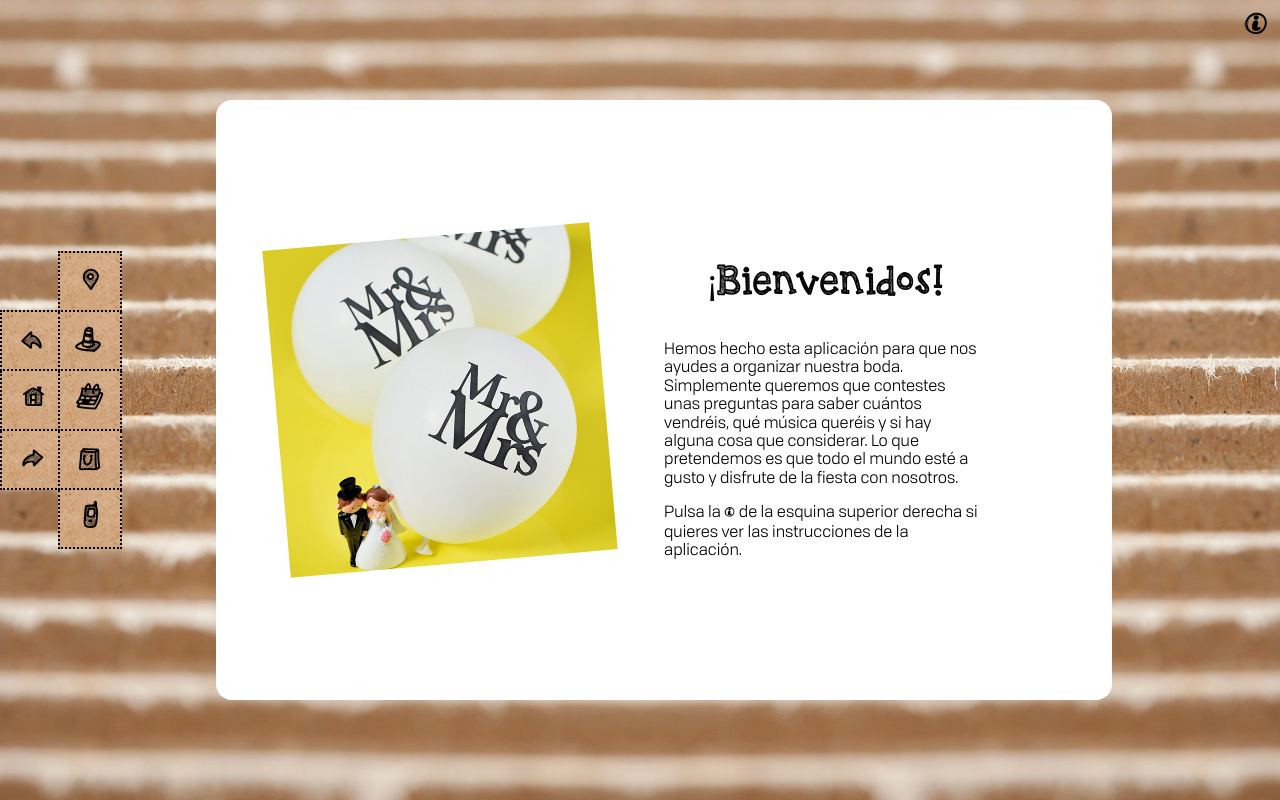
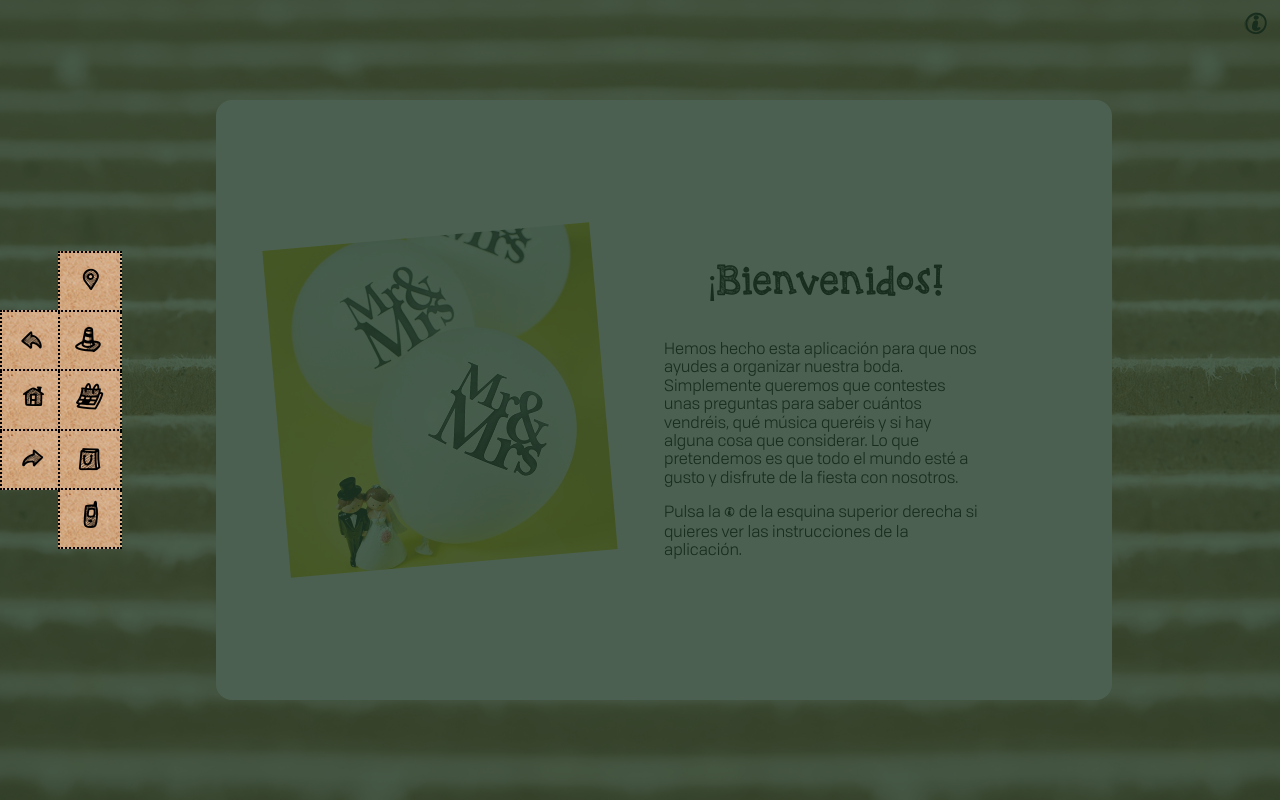
Before and after one commit to ramingar/wedding-app-source-code, a Vue app: page / in a window 1280 px wide. Both pictures are taken after a click on the button 32 px from the left and 400 px from the top of the page. Built offline with nearby package versions, Linux system fonts and the light colour scheme.

Commit message:
Show/Hide submenu

```diff
--- a/src/components/SlideComponent/SlideButtons.vue
+++ b/src/components/SlideComponent/SlideButtons.vue
@@ -4,14 +4,18 @@
             <span class="db info"></span>
         </div>
 
-        <div id="curtain" class="absolute absolute--fill h1 w1 o-0" style="background-color: rgb(31, 57, 37);">
+        <div id="curtain"
+             @click="hideMenu"
+             :class="curtainClasses"
+             class="transition-fast absolute absolute--fill h0 w0 o-0" style="background-color: rgb(31, 57, 37);">
         </div>
 
         <div class="absolute flex bottom-0 justify-center w-100 w3-ns h-100-ns flex-column-ns">
             <button class="b--dotted b--black w3 pa2 f2 tc cardboard-button-background button">
                 <span class="db previous"></span>
             </button>
-            <button class="b--dotted b--black bt-0-ns _bl-0-s w3 pa2 f2 tc cardboard-button-background button">
+            <button @click="toggleMenu"
+                    class="b--dotted b--black bt-0-ns _bl-0-s w3 pa2 f2 tc cardboard-button-background button">
                 <span class="db menu"></span>
             </button>
             <button class="b--dotted b--black bt-0-ns _bl-0-s w3 pa2 f2 tc cardboard-button-background button">
@@ -19,7 +23,8 @@
             </button>
         </div>
 
-        <div class="absolute flex bottom-0 justify-center flex-column-ns w-100 w3-ns h-100-ns _bottom-2_87 _bottom-inherit-ns _left-2_87-ns">
+        <div :class="submenuClasses"
+             class="transition-fast absolute bottom-0 justify-center flex-column-ns w-100 w3-ns h-100-ns _bottom-2_87 _bottom-inherit-ns _left-2_87-ns">
             <button class="b--dotted b--black w3 pa2 f2 tc cardboard-button-background button">
                 <span class="db location"></span>
             </button>
@@ -40,8 +45,35 @@
 </template>
 
 <script>
+    import {mapGetters, mapActions} from 'vuex'
+
     export default {
-        name: "SlideButtons"
+        name: "SlideButtons",
+
+        methods: {
+            ...mapGetters(['submenu']),
+            ...mapActions(['hideSubmenu', 'showSubmenu']),
+            hideMenu  : function () {
+                this.hideSubmenu()
+            },
+            toggleMenu: function () {
+                this.submenu() ? this.hideSubmenu() : this.showSubmenu()
+            }
+        },
+
+        computed: {
+            curtainClasses() {
+                return {
+                    displayed: this.submenu()
+                }
+            },
+            submenuClasses() {
+                return {
+                    flex: this.submenu(),
+                    dn  : !this.submenu()
+                }
+            }
+        }
     }
 </script>
 
@@ -52,11 +84,11 @@
         color: rgba(129, 100, 59, .4);
     }
 
-    #curtain {
-        -webkit-transition: opacity .1s;
-        -moz-transition: opacity .1s;
-        -o-transition: opacity .1s;
-        transition: opacity .1s;
+    .transition-fast {
+        -webkit-transition: opacity .2s;
+        -moz-transition: opacity .2s;
+        -o-transition: opacity .2s;
+        transition: opacity .2s;
     }
 
     #curtain.displayed {
--- a/src/store.js
+++ b/src/store.js
@@ -1,10 +1,32 @@
 import Vue from 'vue'
 import Vuex from 'vuex'
 
-Vue.use(Vuex)
+Vue.use(Vuex);
 
 export default new Vuex.Store({
-    state    : {},
-    mutations: {},
-    actions  : {}
+    state: {
+        submenu: false
+    },
+
+    mutations: {
+        showSubmenu: (state) => {
+            state.submenu = true;
+        },
+        hideSubmenu: (state) => {
+            state.submenu = false;
+        }
+    },
+
+    actions: {
+        showSubmenu: ({commit}) => {
+            commit('showSubmenu');
+        },
+        hideSubmenu: ({commit}) => {
+            commit('hideSubmenu');
+        }
+    },
+
+    getters: {
+        submenu: (state) => state.submenu
+    }
 })
```
